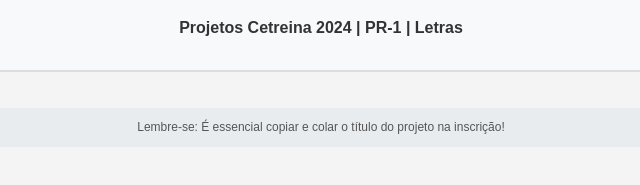
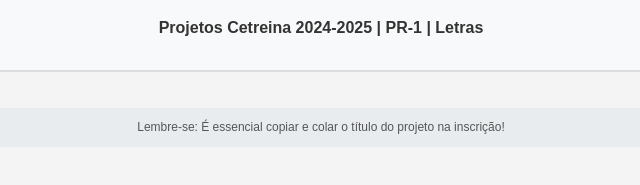
Before and after one commit to proiniciar/Letras_Cetreina, a plain HTML site: page index.html in a window 1280 px wide. Shown: the part 323-508 px from the top of the page, 319-959 px from the left. Drawn offline with Linux system fonts and the light colour scheme.

Commit message:
index.html

```diff
--- a/index.html
+++ b/index.html
@@ -115,7 +115,7 @@
 <body>
     <div class="header">
         <img src="https://proiniciar.uerj.br/pluginfile.php/1/theme_adaptable/logo/1709829991/Daiaie%20Coordenadoria%20de%20Inicia%C3%A7%C3%A3o%20COR.png" alt="Logo">
-        <h1>Projetos Cetreina 2024 | PR-1 | Letras</h1>
+        <h1>Projetos Cetreina 2024-2025 | PR-1 | Letras</h1>
     </div>
 
     <div class="back-button">
```
